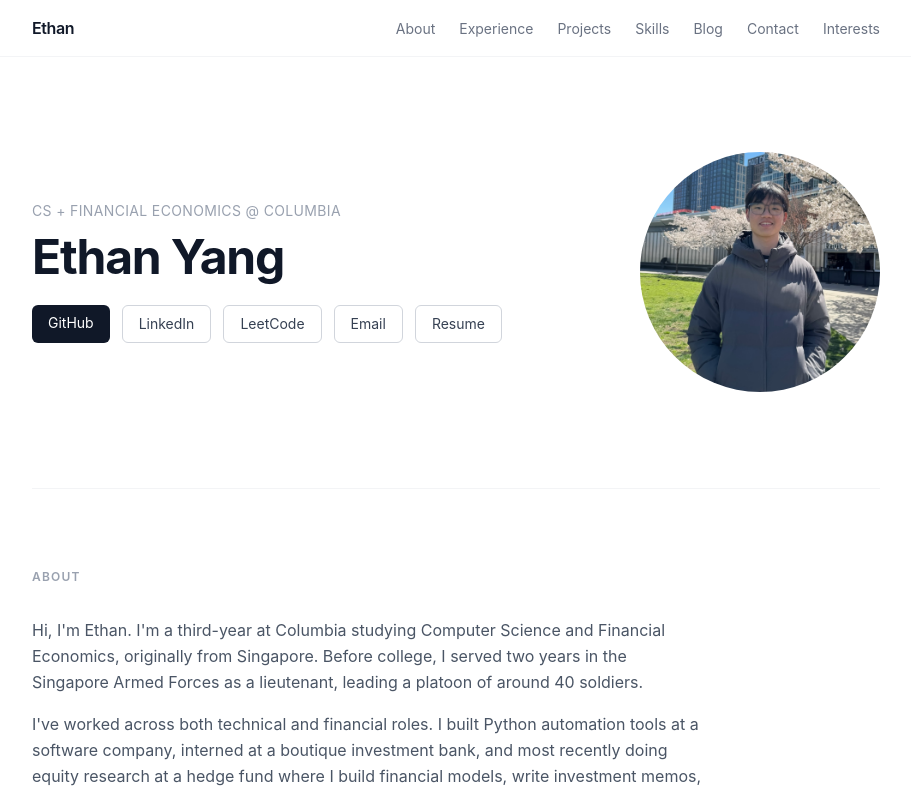
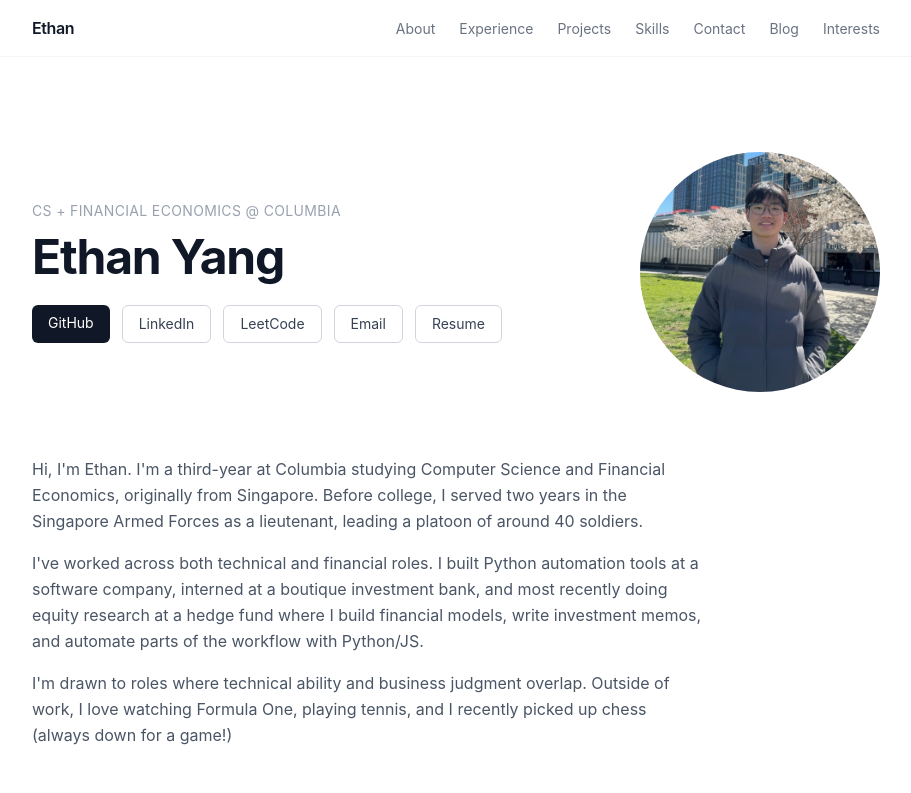
Before and after one commit to y8ngspider/personalwebsite, a React (Vite) app: page / in a window 1280 px wide. Shown: the top 793 px of the page, without its empty margins (184-1095 px from the left). Built offline with nearby package versions, Linux system fonts and the light colour scheme.

Commit message:
merge About into Hero section

```diff
--- a/src/App.tsx
+++ b/src/App.tsx
@@ -2,6 +2,7 @@ import { Routes, Route } from 'react-router-dom'
 import Navbar from './components/layout/Navbar'
 import Footer from './components/layout/Footer'
 import Home from './pages/Home'
+import BlogPage from './pages/BlogPage'
 import BlogPostPage from './pages/BlogPostPage'
 import ChessPage from './pages/ChessPage'
 
@@ -11,6 +12,7 @@ export default function App() {
       <Navbar />
       <Routes>
         <Route path="/" element={<Home />} />
+        <Route path="/blog" element={<BlogPage />} />
         <Route path="/blog/:id" element={<BlogPostPage />} />
         <Route path="/interests/chess" element={<ChessPage />} />
       </Routes>
--- a/src/components/layout/Navbar.tsx
+++ b/src/components/layout/Navbar.tsx
@@ -6,9 +6,10 @@ const navLinks = [
   { label: 'Experience', href: '#experience' },
   { label: 'Projects', href: '#projects' },
   { label: 'Skills', href: '#skills' },
-  { label: 'Blog', href: '#blog' },
   { label: 'Contact', href: '#contact' },
 ]
+
+const pageLinks = [{ label: 'Blog', to: '/blog' }]
 
 const interests = [{ label: 'Chess', to: '/interests/chess' }]
 
@@ -26,11 +27,22 @@ export default function Navbar() {
           {navLinks.map((link) => (
             <li key={link.href}>
               <a
-                href={link.href}
+                href={`/${link.href}`}
                 className="text-sm text-gray-500 hover:text-gray-900 transition-colors"
               >
                 {link.label}
               </a>
+            </li>
+          ))}
+
+          {pageLinks.map((link) => (
+            <li key={link.to}>
+              <Link
+                to={link.to}
+                className="text-sm text-gray-500 hover:text-gray-900 transition-colors"
+              >
+                {link.label}
+              </Link>
             </li>
           ))}
 
@@ -70,12 +82,23 @@ export default function Navbar() {
           {navLinks.map((link) => (
             <li key={link.href}>
               <a
-                href={link.href}
+                href={`/${link.href}`}
                 onClick={() => setIsOpen(false)}
                 className="block text-sm text-gray-600 hover:text-gray-900 transition-colors"
               >
                 {link.label}
               </a>
+            </li>
+          ))}
+          {pageLinks.map((link) => (
+            <li key={link.to}>
+              <Link
+                to={link.to}
+                onClick={() => setIsOpen(false)}
+                className="block text-sm text-gray-600 hover:text-gray-900 transition-colors"
+              >
+                {link.label}
+              </Link>
             </li>
           ))}
           {interests.map((item) => (
--- a/src/components/sections/About.tsx
+++ /dev/null
@@ -1,26 +0,0 @@
-export default function About() {
-  return (
-    <section id="about" className="py-20 border-b border-gray-100">
-      <h2 className="text-xs font-semibold text-gray-400 tracking-widest uppercase mb-8">
-        About
-      </h2>
-      <div className="max-w-2xl space-y-4 text-gray-600 leading-relaxed">
-        <p>
-          Hi, I'm Ethan. I'm a third-year at Columbia studying Computer Science and Financial
-          Economics, originally from Singapore. Before college, I served two years in the Singapore Armed Forces
-          as a lieutenant, leading a platoon of around 40 soldiers.
-        </p>
-        <p>
-          I've worked across both technical and financial roles. I built Python
-          automation tools at a software company, interned at a boutique investment bank, and
-          most recently doing equity research at a hedge fund where I build financial models,
-          write investment memos, and automate parts of the workflow with Python/JS.
-        </p>
-        <p>
-          I'm drawn to roles where technical ability and business judgment overlap. Outside of
-          work, I love watching Formula One, playing tennis, and I recently picked up chess (always down for a game!)
-        </p>
-      </div>
-    </section>
-  )
-}
--- a/src/components/sections/Blog.tsx
+++ /dev/null
@@ -1,17 +0,0 @@
-import { blogPosts } from '../../data/blog'
-import BlogCard from '../ui/BlogCard'
-
-export default function Blog() {
-  return (
-    <section id="blog" className="py-20">
-      <h2 className="text-xs font-semibold text-gray-400 tracking-widest uppercase mb-8">
-        Writing
-      </h2>
-      <div>
-        {blogPosts.map((post) => (
-          <BlogCard key={post.id} post={post} />
-        ))}
-      </div>
-    </section>
-  )
-}
--- a/src/components/sections/Hero.tsx
+++ b/src/components/sections/Hero.tsx
@@ -11,6 +11,7 @@ export default function Hero() {
           <h1 className="text-5xl font-bold text-gray-900 tracking-tight mb-6">
             Ethan Yang
           </h1>
+
           <div className="flex flex-wrap gap-3 text-sm">
             <a
               href="https://github.com/y8ngspider"
@@ -59,6 +60,27 @@ export default function Hero() {
             className="w-40 h-40 sm:w-60 sm:h-60 rounded-full object-cover object-top"
           />
         </div>
+
+      </div>
+      <div
+        id="about"
+        className="max-w-2xl space-y-4 text-gray-600 leading-relaxed mt-16 scroll-mt-24"
+      >
+        <p>
+          Hi, I'm Ethan. I'm a third-year at Columbia studying Computer Science and Financial
+          Economics, originally from Singapore. Before college, I served two years in the Singapore Armed Forces
+          as a lieutenant, leading a platoon of around 40 soldiers.
+        </p>
+        <p>
+          I've worked across both technical and financial roles. I built Python
+          automation tools at a software company, interned at a boutique investment bank, and
+          most recently doing equity research at a hedge fund where I build financial models,
+          write investment memos, and automate parts of the workflow with Python/JS.
+        </p>
+        <p>
+          I'm drawn to roles where technical ability and business judgment overlap. Outside of
+          work, I love watching Formula One, playing tennis, and I recently picked up chess (always down for a game!)
+        </p>
       </div>
     </section>
   )
--- /dev/null
+++ b/src/pages/BlogPage.tsx
@@ -0,0 +1,21 @@
+import { Link } from 'react-router-dom'
+import { blogPosts } from '../data/blog'
+import BlogCard from '../components/ui/BlogCard'
+
+export default function BlogPage() {
+  return (
+    <main className="max-w-2xl mx-auto px-6 pt-32 pb-20">
+      <Link to="/" className="text-sm text-gray-400 hover:text-gray-900 transition-colors">
+        ← Back home
+      </Link>
+
+      <h1 className="text-3xl font-bold text-gray-900 tracking-tight mt-6 mb-8">Writing</h1>
+
+      <div>
+        {blogPosts.map((post) => (
+          <BlogCard key={post.id} post={post} />
+        ))}
+      </div>
+    </main>
+  )
+}
--- a/src/pages/ChessPage.tsx
+++ b/src/pages/ChessPage.tsx
@@ -23,7 +23,7 @@ interface GameSummary {
 }
 
 // only chart rating history from this date onward (Unix seconds)
-const HISTORY_START = new Date('2025-01-01').getTime() / 1000
+const HISTORY_START = new Date('2025-03-08').getTime() / 1000
 
 // chess.com result codes that mean the game was a draw
 const DRAW_RESULTS = [
--- a/src/pages/Home.tsx
+++ b/src/pages/Home.tsx
@@ -1,19 +1,15 @@
 import Hero from '../components/sections/Hero'
-import About from '../components/sections/About'
 import Experience from '../components/sections/Experience'
 import Projects from '../components/sections/Projects'
 import Skills from '../components/sections/Skills'
-import Blog from '../components/sections/Blog'
 
 export default function Home() {
   return (
     <main className="max-w-4xl mx-auto px-6 pt-14">
       <Hero />
-      <About />
       <Experience />
       <Projects />
       <Skills />
-      <Blog />
     </main>
   )
 }
```
